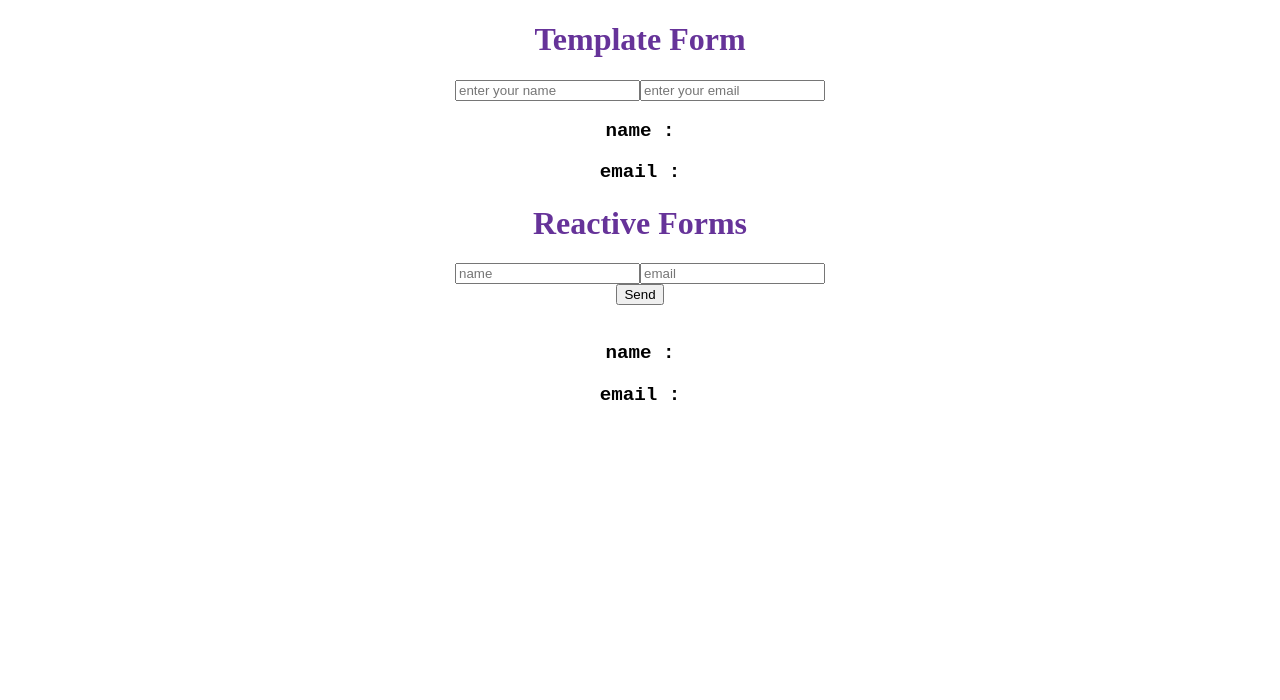
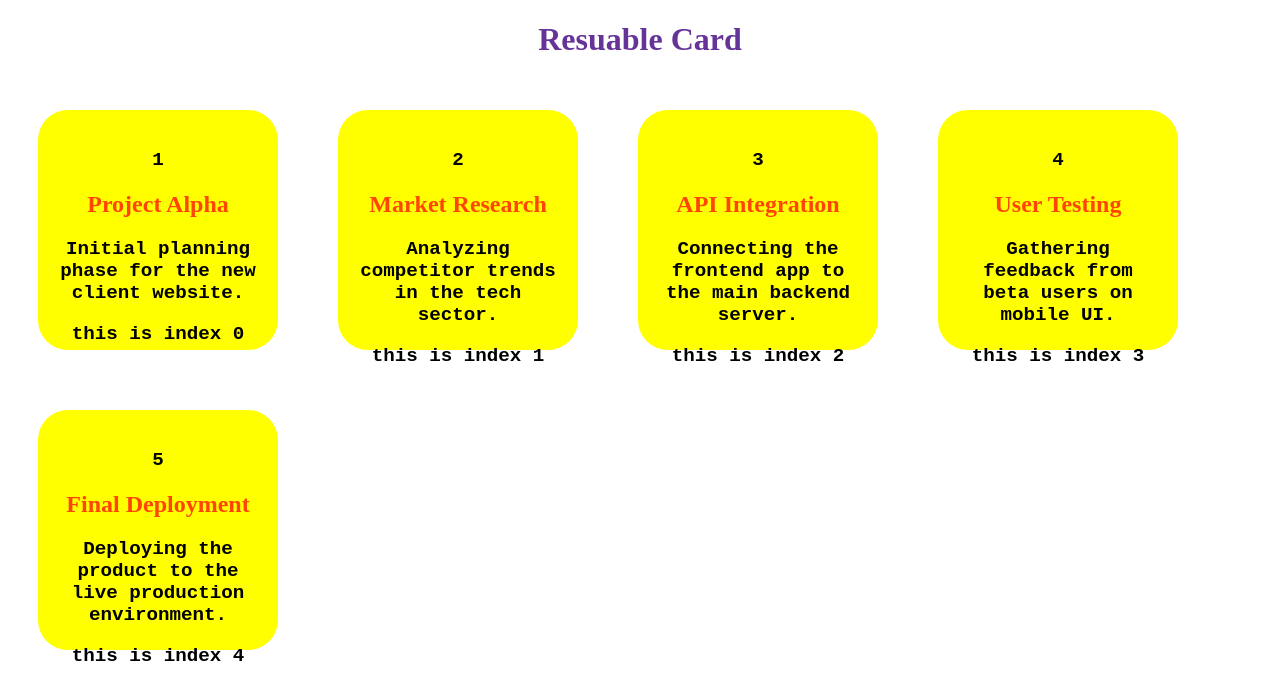
Before and after one commit to JaydipJadhav25/Angular, an Angular app: page / in a window 1280 px wide. Shown: the top 700 px of the page. Built offline with nearby package versions, Linux system fonts and the light colour scheme.

Commit message:
feat: Reusable Card Component | input() Signal & ng-content

```diff
--- a/src/app/app.css
+++ b/src/app/app.css
@@ -5,3 +5,8 @@ h1{
 .active{
     background-color: green;
 }
+
+.box{
+    display: flex;
+    flex-wrap: wrap;
+}
--- a/src/app/app.html
+++ b/src/app/app.html
@@ -1,4 +1,9 @@
-<h1>Template Form</h1>
-<app-form></app-form>
-<h1>Reactive Forms</h1>
-<app-form2></app-form2>
+<h1>Resuable Card</h1>
+
+<div class="box">
+  @for (item of data; track $index) {
+    <app-cards [id]="item.id" [title]="item.title" [disc]="item.description">
+      <p>this is index {{$index}}</p>
+    </app-cards>
+  }
+</div>
--- a/src/app/app.ts
+++ b/src/app/app.ts
@@ -15,13 +15,46 @@ import { Counterstore } from './core/store/counter';
 import { Userstore } from './core/store/user';
 import { Form } from './form/form';
 import { Form2 } from './form2/form2';
+import { Cards } from './cards/cards';
+
+const items = [
+  {
+    id: 1,
+    title: "Project Alpha",
+    description: "Initial planning phase for the new client website."
+  },
+  {
+    id: 2,
+    title: "Market Research",
+    description: "Analyzing competitor trends in the tech sector."
+  },
+  {
+    id: 3,
+    title: "API Integration",
+    description: "Connecting the frontend app to the main backend server."
+  },
+  {
+    id: 4,
+    title: "User Testing",
+    description: "Gathering feedback from beta users on mobile UI."
+  },
+  {
+    id: 5,
+    title: "Final Deployment",
+    description: "Deploying the product to the live production environment."
+  }
+];
+
+// Example of accessing the data
+console.log(items[0].title); // Outputs: "Project Alpha"
+
 
 @Component({
   selector: 'app-root',
-  imports: [ Form  , Form2],
+  imports: [Cards],
   templateUrl: './app.html',
   styleUrl: './app.css'
 })
 export class App {
-
+  data = items;
 }
--- /dev/null
+++ b/src/app/cards/cards.css
@@ -0,0 +1,10 @@
+.card{
+    background-color: yellow;
+    margin: 30px;
+    width: 200px;
+    height: 200px;
+    border-radius: 30px;
+    text-align: center;
+    padding: 20px;
+    justify-content: space-around;
+}
--- /dev/null
+++ b/src/app/cards/cards.html
@@ -0,0 +1,9 @@
+<div class="card">
+
+<p>{{id()}}</p>
+<h2>{{title()}}</h2>
+<p>{{disc()}}</p>
+
+<ng-content></ng-content>
+
+</div>
--- /dev/null
+++ b/src/app/cards/cards.ts
@@ -0,0 +1,14 @@
+import { Component, input } from '@angular/core';
+import { ɵEmptyOutletComponent } from "@angular/router";
+
+@Component({
+  selector: 'app-cards',
+  imports: [ɵEmptyOutletComponent],
+  templateUrl: './cards.html',
+  styleUrl: './cards.css',
+})
+export class Cards {
+   id = input();
+  title = input<string>();
+  disc = input<string>();
+}
```
Also changed, not shown: 1 other file (tests, documents, lock files or other folders).
